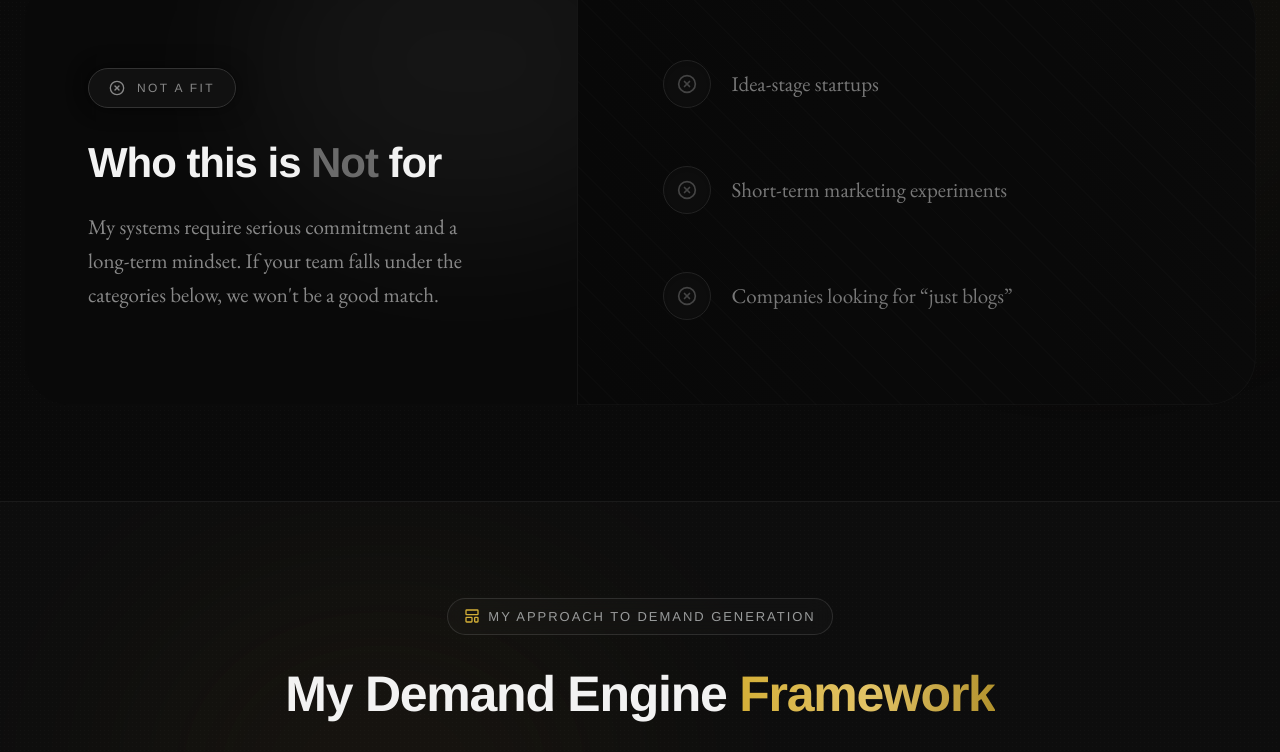
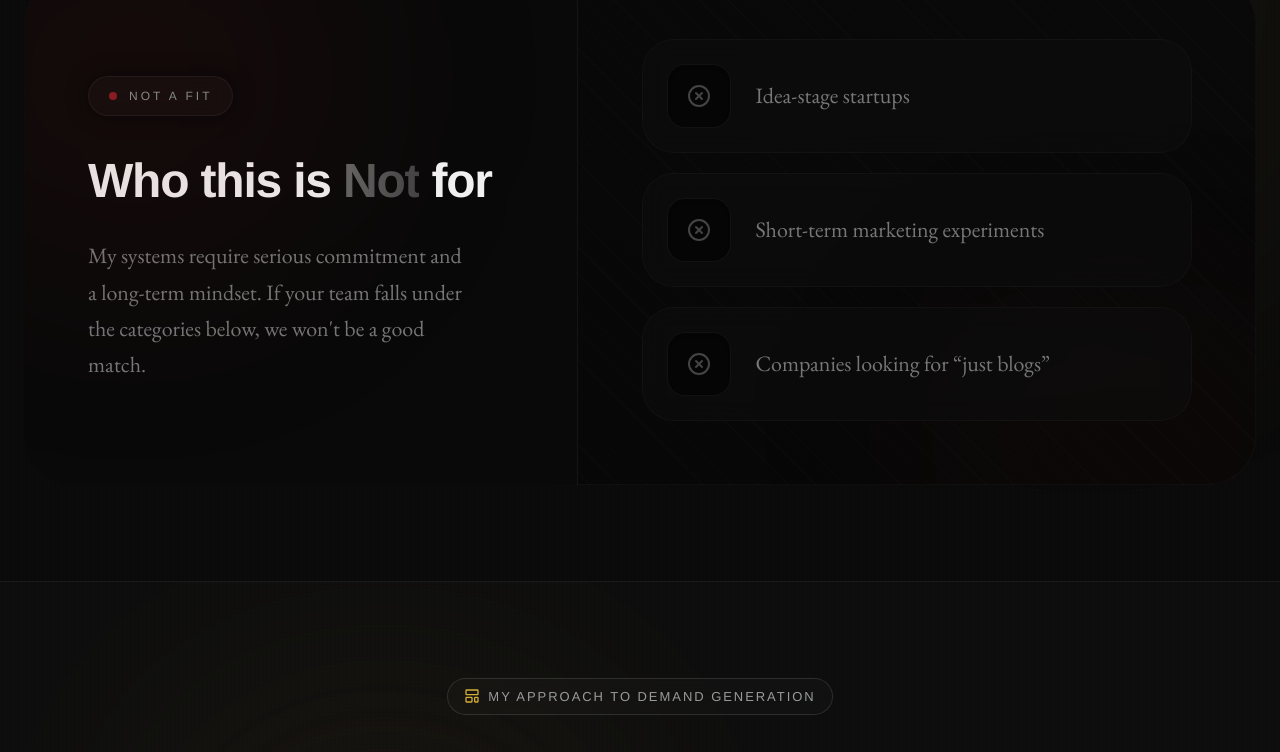
Before and after one commit to Santhoshmani1/maneesh_portfolio_site, a Next.js app: page / in a window 1280 px wide. Shown: the part 5145-5897 px from the top of the page. Built offline with nearby package versions, Linux system fonts and the light colour scheme.

Commit message:
ui: Fix Hero appearance in mobile & Who it's not for comps

```diff
--- a/components/WhoItsFor.tsx
+++ b/components/WhoItsFor.tsx
@@ -136,13 +136,13 @@ export default function WhoItsFor() {
                     ))}
                 </div>
 
-                {/* Split-Layout: Not for subsection - BLACK RELATED COLOR ONLY */}
+                {/* Split-Layout: Not for subsection */}
                 <div
                     ref={notForRef}
                     className={`relative w-full rounded-[2.5rem] md:rounded-[3rem] overflow-hidden transition-all duration-[1000ms] ease-[cubic-bezier(0.22,1,0.36,1)] transform ${isNotForVisible ? 'opacity-100 translate-y-0 scale-100' : 'opacity-0 translate-y-16 scale-[0.98]'}`}
                 >
-                    {/* Dark aesthetic base */}
-                    <div className="absolute inset-0 bg-gradient-to-r from-[#050505] to-[#0A0A0A] border border-white/[0.05] rounded-[2.5rem] md:rounded-[3rem]" />
+                    {/* Dark aesthetic base with subtle crimson undertones */}
+                    <div className="absolute inset-0 bg-gradient-to-r from-[#070707] to-[#0A0A0A] border border-white/[0.05] rounded-[2.5rem] md:rounded-[3rem]" />
 
                     {/* Dark themed diagonal stripes pattern */}
                     <div className="absolute inset-0 opacity-[0.02]" style={{ backgroundImage: 'repeating-linear-gradient(45deg, #ffffff 0, #ffffff 1px, transparent 1px, transparent 20px)' }} />
@@ -150,45 +150,55 @@ export default function WhoItsFor() {
                     <div className="relative z-10 flex flex-col lg:flex-row items-stretch">
 
                         {/* Title Section (Left) */}
-                        <div className="p-10 md:p-14 lg:p-16 lg:w-[45%] flex flex-col justify-center border-b lg:border-b-0 lg:border-r border-white/[0.05] relative overflow-hidden bg-[#0A0A0A]/80 backdrop-blur-sm">
-                            <div className="absolute top-[-20%] right-[-20%] w-[80%] h-[80%] bg-white/5 rounded-full blur-[80px]" />
+                        <div className="p-10 md:p-14 lg:p-16 lg:w-[45%] flex flex-col justify-center border-b lg:border-b-0 lg:border-r border-white/[0.05] relative overflow-hidden bg-[#0A0A0A]/80 backdrop-blur-md">
+                            <div className="absolute top-[-20%] left-[-20%] w-[80%] h-[80%] bg-red-900/10 rounded-full blur-[100px] pointer-events-none" />
 
-                            <div className="inline-flex items-center gap-3 mb-8 px-5 py-2.5 rounded-full border border-[#333] bg-[#111] w-fit backdrop-blur-md shadow-[0_0_20px_rgba(0,0,0,0.5)]">
-                                <XCircle className="w-4 h-4 text-[#888]" />
-                                <span className="text-[#888] text-[11px] md:text-[12px] tracking-[0.2em] uppercase font-helvetica font-normal">
+                            <div className="inline-flex items-center gap-3 mb-10 px-5 py-2.5 rounded-full border border-white/[0.05] bg-white/[0.02] w-fit backdrop-blur-md shadow-[0_0_20px_rgba(0,0,0,0.5)] group hover:border-red-900/30 transition-colors duration-500">
+                                <span className="relative flex h-2 w-2">
+                                    <span className="animate-ping absolute inline-flex h-full w-full rounded-full bg-red-500 opacity-20"></span>
+                                    <span className="relative inline-flex rounded-full h-2 w-2 bg-red-500/50"></span>
+                                </span>
+                                <span className="text-[#888] text-[11px] md:text-[12px] tracking-[0.25em] uppercase font-helvetica font-medium group-hover:text-red-400/80 transition-colors duration-500">
                                     Not A Fit
                                 </span>
                             </div>
 
                             <h3
-                                className="text-[34px] md:text-[42px] text-[#F2F2F2] leading-[1.1] tracking-tight mb-6 font-helvetica font-bold"
+                                className="text-[38px] md:text-[48px] text-[#F2F2F2] leading-[1.05] tracking-tight mb-8 font-helvetica font-bold"
                             >
-                                {notFor.title.main} <span className="text-[#666]">{notFor.title.highlight}</span> {notFor.title.suffix}
+                                {notFor.title.main} <span className="text-transparent bg-clip-text bg-gradient-to-r from-[#666] to-[#444]">{notFor.title.highlight}</span> {notFor.title.suffix}
                             </h3>
 
                             <p
-                                className="text-[#888] text-[19px] md:text-[21px] leading-[1.6] max-w-sm font-garamond font-normal"
+                                className="text-[#777] text-[19px] md:text-[22px] leading-[1.65] max-w-[90%] font-garamond font-normal"
                             >
                                 {notFor.description}
                             </p>
                         </div>
 
                         {/* List Section (Right) */}
-                        <div className="p-8 md:p-14 lg:p-16 lg:w-[55%] flex flex-col justify-center gap-4 bg-[#0A0A0A]/40">
+                        <div className="p-8 md:p-14 lg:p-16 lg:w-[55%] flex flex-col justify-center gap-5 bg-gradient-to-br from-[#0A0A0A]/40 to-[#050505]/40 relative z-10 overflow-hidden">
+                            <div className="absolute bottom-[-20%] right-[-10%] w-[60%] h-[60%] bg-red-900/5 rounded-full blur-[100px] pointer-events-none" />
+
                             {notFor.items.map((item, idx) => (
                                 <div
                                     key={idx}
-                                    className={`group relative flex items-center gap-5 p-4 md:p-5 rounded-2xl border border-transparent hover:border-[#333] hover:bg-[#111] transition-all duration-300 transform ${isNotForVisible ? 'opacity-100 translate-x-0' : 'opacity-0 translate-x-8'}`}
-                                    style={{ transitionDelay: `${300 + (idx * 150)}ms` }}
+                                    className={`group relative flex items-center gap-6 p-5 md:p-6 rounded-[2rem] border border-white/[0.03] bg-[#0F0F0F]/50 backdrop-blur-md hover:bg-[#121212] hover:border-red-900/30 hover:shadow-[0_10px_40px_rgba(220,38,38,0.05)] transition-all duration-500 transform ${isNotForVisible ? 'opacity-100 translate-x-0' : 'opacity-0 translate-x-12'}`}
+                                    style={{ transitionDelay: `${400 + (idx * 150)}ms` }}
                                 >
-                                    <div className="w-10 h-10 md:w-12 md:h-12 rounded-full border border-[#222] bg-[#0D0D0D] shrink-0 flex items-center justify-center group-hover:border-[#444] transition-all duration-300 shadow-inner">
-                                        <XCircle className="w-5 h-5 text-[#444] group-hover:text-[#888] transition-colors duration-300" />
+                                    <div className="relative w-12 h-12 md:w-16 md:h-16 rounded-2xl border border-white/5 bg-[#050505] shrink-0 flex items-center justify-center group-hover:border-red-500/20 transition-all duration-500 overflow-hidden shadow-inner">
+                                        <div className="absolute inset-0 bg-gradient-to-br from-red-900/20 to-transparent opacity-0 group-hover:opacity-100 transition-opacity duration-500" />
+                                        <XCircle className="w-5 h-5 md:w-6 md:h-6 text-[#444] group-hover:text-red-400 group-hover:scale-110 transition-all duration-500 relative z-10" />
                                     </div>
-                                    <p
-                                        className="text-[18px] md:text-[21px] text-[#777] group-hover:text-[#ccc] transition-colors duration-300 relative z-10 leading-[1.4] font-garamond font-normal"
-                                    >
-                                        {item}
-                                    </p>
+                                    <div className="flex flex-col relative">
+                                        <p
+                                            className="text-[18px] md:text-[22px] text-[#777] group-hover:text-[#EAEAEA] transition-colors duration-500 font-garamond font-normal"
+                                        >
+                                            {item}
+                                        </p>
+                                    </div>
+                                    {/* subtle red left border indicator on hover */}
+                                    <div className="absolute left-0 top-1/2 -translate-y-1/2 w-[3px] h-0 bg-gradient-to-b from-red-500/80 to-red-800/80 rounded-r-full group-hover:h-1/2 transition-all duration-500 ease-[cubic-bezier(0.22,1,0.36,1)]" />
                                 </div>
                             ))}
                         </div>
```
Also changed, not shown: components/Hero.tsx (+8 -8 lines).
